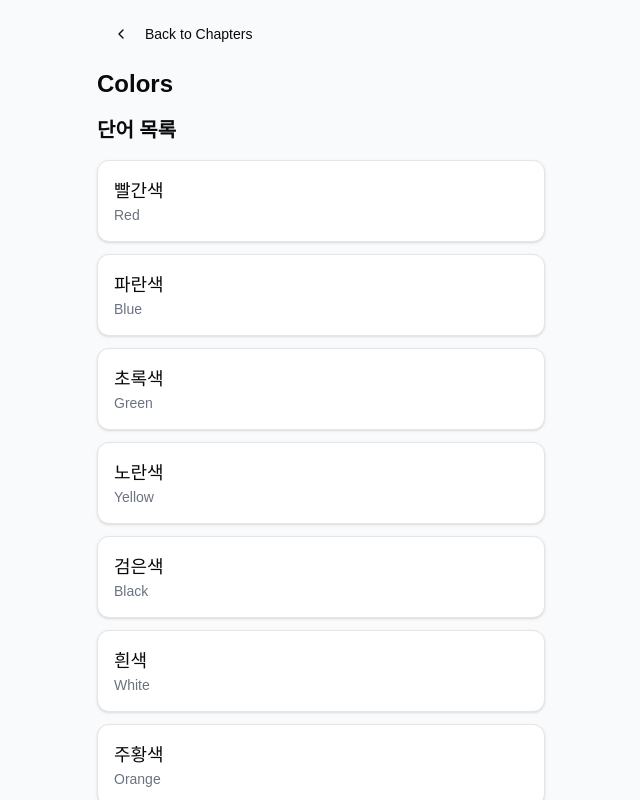
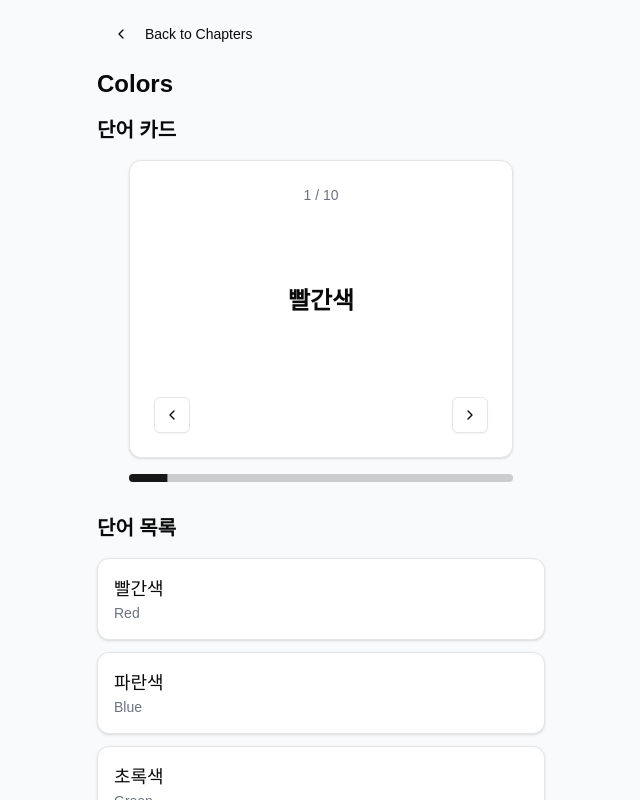
Before and after one commit to usernamebuzz/gongbu, a Next.js app: page /chapter/Colors in a window 1280 px wide. Shown: the top 800 px of the page, without its empty margins (319-959 px from the left). Built offline with nearby package versions, Linux system fonts and the light colour scheme.

Commit message:
💄 UI: Add word slide

```diff
--- a/app/chapter/[name]/page.tsx
+++ b/app/chapter/[name]/page.tsx
@@ -6,6 +6,7 @@ import { Card, CardContent } from '@/components/ui/card'
 import { ChevronLeft } from 'lucide-react'
 import data from '@/app/data/index.json'
 import { Chapter } from '@/app/types'
+import { WordSlide } from './word-slide'
 
 export default function ChapterPage({ params }: { params: { name: string } }) {
   const router = useRouter()
@@ -28,7 +29,12 @@ export default function ChapterPage({ params }: { params: { name: string } }) {
         </Button>
         <h2 className='text-2xl font-bold mb-4'>{chapter.name}</h2>
 
-        <div className='grid grid-cols-1 gap-8'>
+        <div className='grid grid-cols-1  gap-8'>
+          <div>
+            <h3 className='text-xl font-semibold mb-4'>단어 카드</h3>
+            <WordSlide words={chapter.words} />
+          </div>
+
           <div className='flex flex-col'>
             <h3 className='text-xl font-semibold mb-4'>단어 목록</h3>
             <div className='space-y-3'>
--- /dev/null
+++ b/app/chapter/[name]/word-slide.tsx
@@ -0,0 +1,70 @@
+'use client'
+
+import { useState } from 'react'
+import { ChevronLeft, ChevronRight } from 'lucide-react'
+import { Button } from '@/components/ui/button'
+import { Card, CardContent } from '@/components/ui/card'
+import { Progress } from '@/components/ui/progress'
+import { Word } from '@/app/types'
+
+interface WordSlideProps {
+  words: Word[]
+}
+
+export function WordSlide({ words }: WordSlideProps) {
+  const [currentIndex, setCurrentIndex] = useState(0)
+  const [showMeaning, setShowMeaning] = useState(false)
+
+  const handleNext = () => {
+    setCurrentIndex((prevIndex) => (prevIndex + 1) % words.length)
+    setShowMeaning(false)
+  }
+
+  const handlePrevious = () => {
+    setCurrentIndex(
+      (prevIndex) => (prevIndex - 1 + words.length) % words.length
+    )
+    setShowMeaning(false)
+  }
+
+  const toggleMeaning = () => {
+    setShowMeaning(!showMeaning)
+  }
+
+  const progress = ((currentIndex + 1) / words.length) * 100
+
+  return (
+    <div className='w-full max-w-sm mx-auto'>
+      <Card>
+        <CardContent className='p-6'>
+          <div className='text-center mb-4'>
+            <p className='text-sm text-gray-500'>
+              {currentIndex + 1} / {words.length}
+            </p>
+          </div>
+          <div
+            className='h-40 flex items-center justify-center cursor-pointer'
+            onClick={toggleMeaning}
+          >
+            <p className='text-2xl font-semibold'>
+              {showMeaning
+                ? words[currentIndex].english
+                : words[currentIndex].korean}
+            </p>
+          </div>
+          <div className='flex justify-between mt-4'>
+            <Button onClick={handlePrevious} variant='outline' size='icon'>
+              <ChevronLeft className='h-4 w-4' />
+            </Button>
+            <Button onClick={handleNext} variant='outline' size='icon'>
+              <ChevronRight className='h-4 w-4' />
+            </Button>
+          </div>
+        </CardContent>
+      </Card>
+      <div className='w-full mt-4'>
+        <Progress value={progress} className='w-full' />
+      </div>
+    </div>
+  )
+}
```
